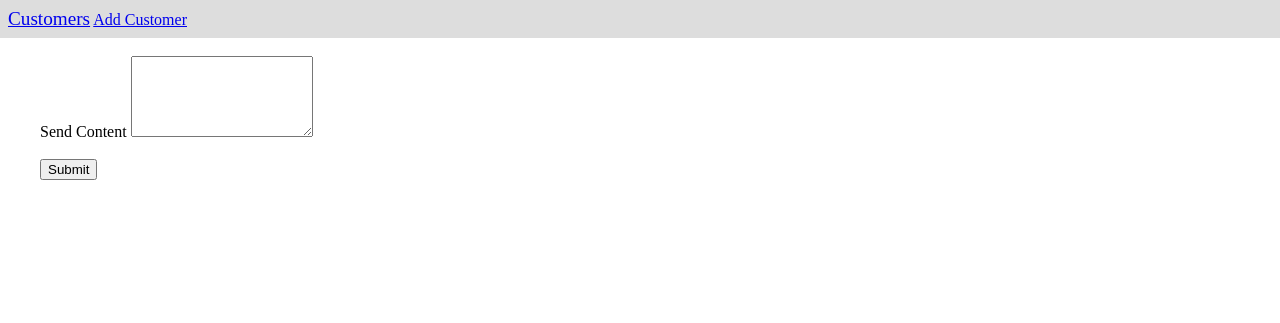
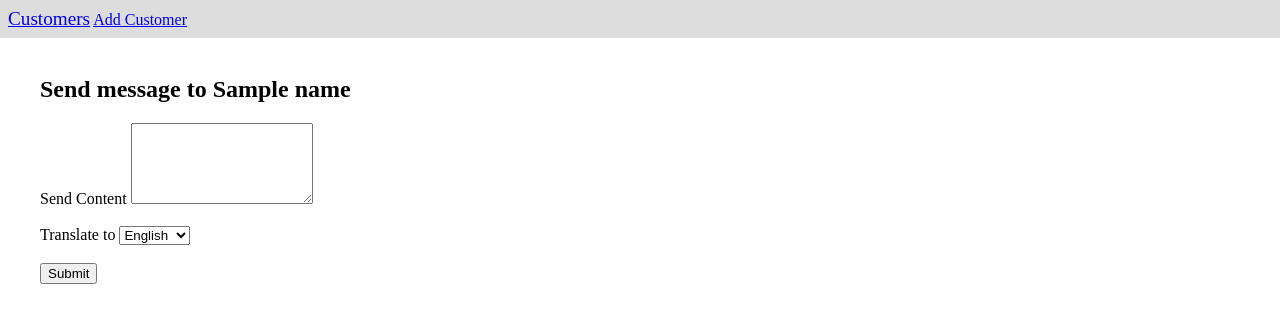
Before and after one commit to samsherman5/WesthillGroup, a Flask app: template templates/send.html in a window 1280 px wide. Shown: the top 323 px of the page. Run offline with Flask 2, Linux system fonts and the light colour scheme; the template is opened without the code that fills it: most values are stand-ins (such as "Sample title", 1, 10 or a date in 2020).

Commit message:
Finished send functionality with translation feature

```diff
--- a/main.py
+++ b/main.py
@@ -5,10 +5,14 @@ from flask import Flask, request, render_template, redirect, send_from_directory
  #Sendgrid api key: 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
  #Sendgrid libraries
 
+SENDGRIDKEY = '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'
+
 import sendgrid
 from sendgrid import SendGridAPIClient
 from sendgrid.helpers.mail import Mail
 from sendgrid.helpers.mail import Mail, Email, To, Content
+
+#Translate
 
 from google.cloud import translate_v2 as translate
 
@@ -186,7 +190,24 @@ def update(name):
 @app.route('/send/<name>', methods=['POST','GET'])
 def send(name):
     if request.method == 'POST':
-        #Need to implement sendgrid sending for this part!
+        data = request.form.to_dict(flat=True)
+        key = client.key(kind,name)
+        customer = client.get(key)
+        contentToSend = data['content']
+        language = data['language']
+        translatedContent = translate_client.translate(contentToSend, language)
+        theWordTranslated = translate_client.translate("Translated", language)
+        sg = sendgrid.SendGridAPIClient(SENDGRIDKEY)
+        from_email = Email('westhillsender@bigyoshi.xyz')
+        to_email = To(customer['address'])
+        subject = "Message from Westhill Sender"
+        content = Content("text/plain", "Original: \n" + ''.join(contentToSend) + "\n\n" + theWordTranslated['translatedText'] + ":\n" + translatedContent['translatedText'])
+        mail = Mail(from_email, to_email, subject, content)
+        mail_json = mail.get()
+        #Send email
+        response = sg.client.mail.send.post(request_body=mail_json)
+        print(response.status_code)
+        print(response.headers)
         return redirect("/read/" + name)
     else:
         key = client.key(kind,name)
--- a/templates/customer.html
+++ b/templates/customer.html
@@ -44,6 +44,8 @@
 
             <li><a href="/delete/{{ name }}">Delete</a></li>
 
+            <li><a href="/send/{{ name }}">Send</a></li>
+
         </ul>
 
     </div>
--- a/templates/send.html
+++ b/templates/send.html
@@ -13,10 +13,21 @@
             <a href="/create">Add Customer</a>
         </nav>
         <section>
+            <h1>Send message to {{ name }}</h1>
             <form method="post" action="/send/{{ name }}">
                 <div>
                     <label for="address">Send Content</label>
                     <textarea class="form-control" id="content" name="content" rows="5"></textarea>
+                </div>
+                <br>
+                <div>
+                    <label for="language">Translate to</label>
+                    <select class="form-control" id="language" name="language">
+                        <option value="en" selected>English</option>
+                        <option value="es">Spanish</option>
+                        <option value="fr">French</option>
+                        <option value="de">Dutch</option>
+                    </select>
                 </div>
                 <br>
                 <button type="submit" class="btn btn-primary">Submit</button>
```
